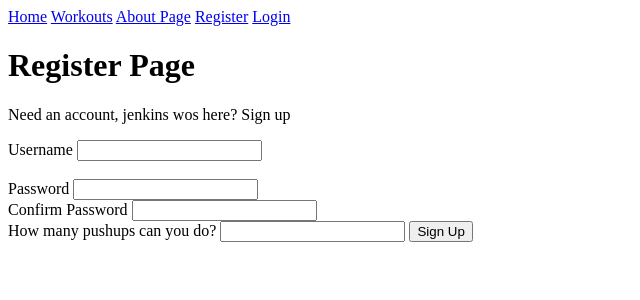
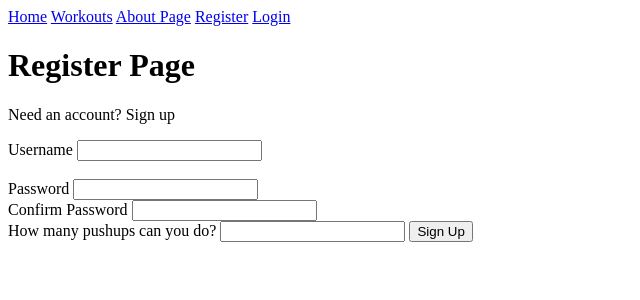
Before and after one commit to agrisjakob/Feats-of-Strength-Flask-Project, a Flask app: page /register in a window 1280 px wide. Shown: the top 300 px of the page, without its empty margins (0-640 px from the left). Run offline with Flask 2, Linux system fonts and the light colour scheme.

Commit message:
Update register.html

```diff
--- a/app/templates/register.html
+++ b/app/templates/register.html
@@ -1,6 +1,6 @@
 {% extends "layout.html" %}
 {% block body_content %}
-<p> Need an account, jenkins wos here? Sign up</p>
+<p> Need an account? Sign up</p>
 <div class='form'>
 	<form method='POST' action=''>
 		{{ form.hidden_tag() }}
```
